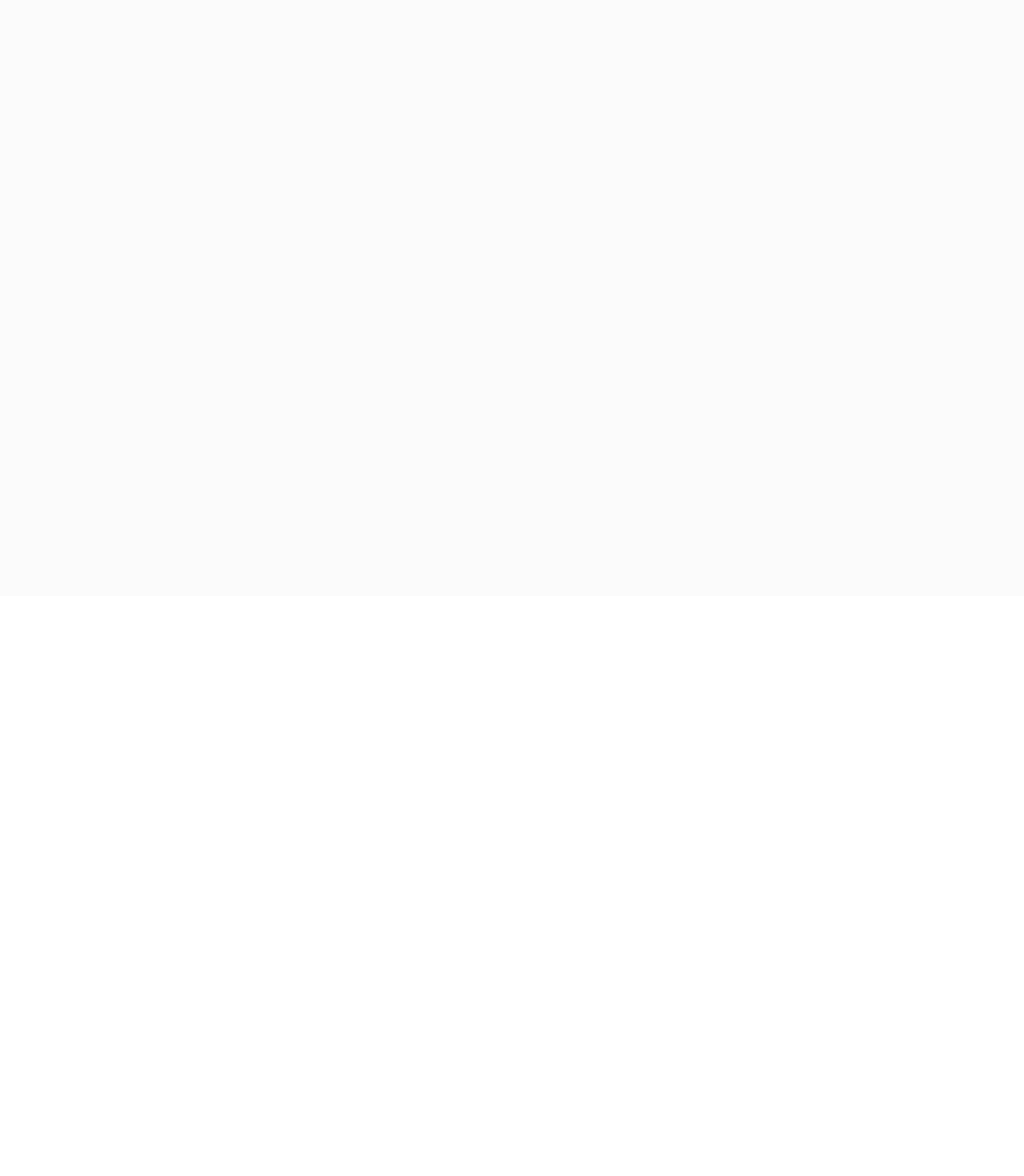
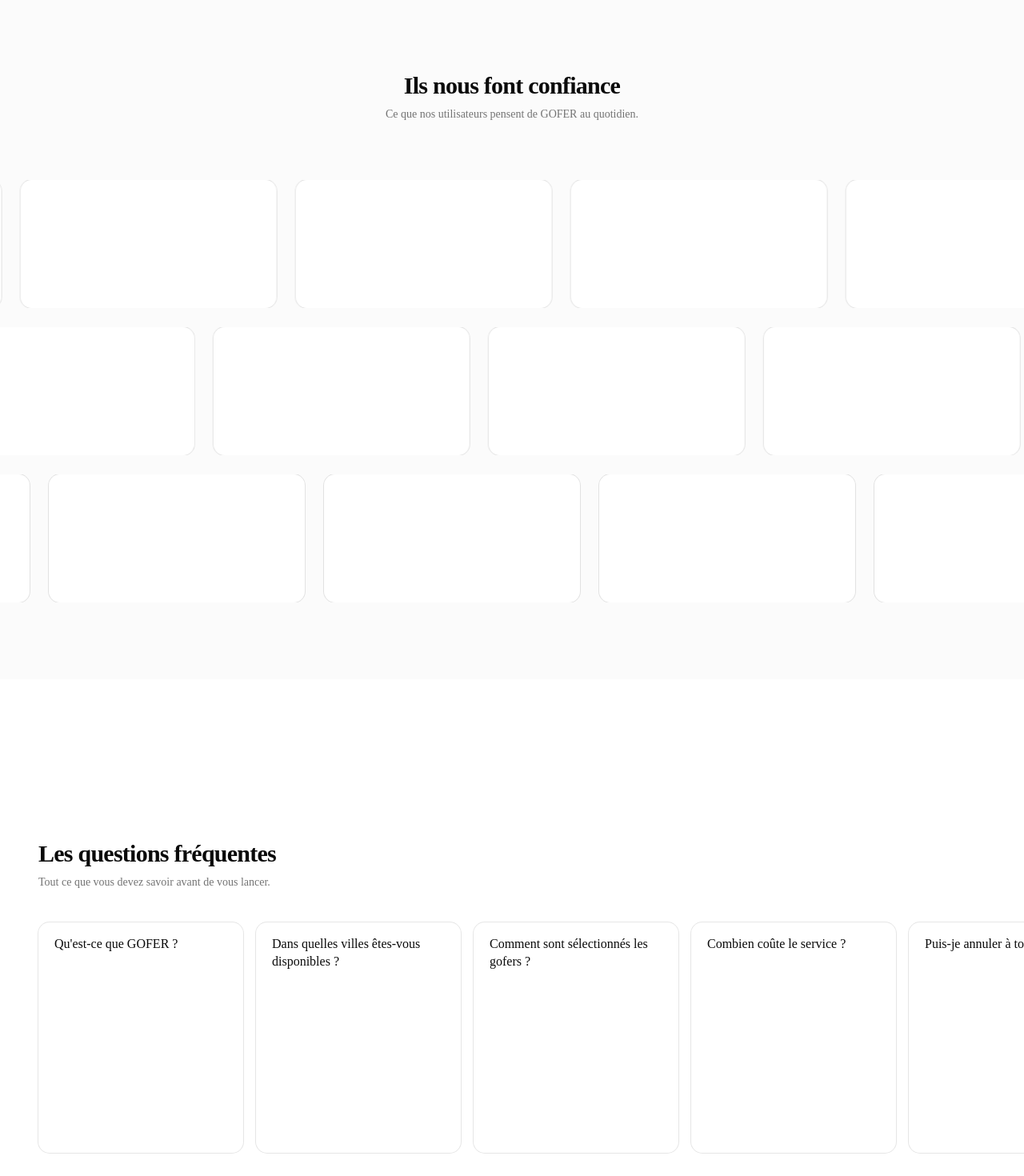
Before and after one commit to Balzekh/gofer, a Next.js app: page / in a window 1280 px wide. Shown: the part 2540-4010 px from the top of the page at 80% size. Built offline with nearby package versions, Linux system fonts and the light colour scheme.

Commit message:
feat(sections): add reviews and faq sections

```diff
--- a/messages/fr.json
+++ b/messages/fr.json
@@ -14,5 +14,21 @@
   "accueil": {
     "headline": "Gagnez du temps sur tout le reste.",
     "description": "Courses, livraisons, petites tâches : confiez-les à un gofer disponible près de chez vous."
+  },
+  "avis": {
+    "title": "Ils nous font confiance",
+    "subtitle": "Ce que nos utilisateurs pensent de GOFER au quotidien."
+  },
+  "faq": {
+    "title": "Les questions fréquentes",
+    "subtitle": "Tout ce que vous devez savoir avant de vous lancer.",
+    "items": [
+      { "question": "Qu'est-ce que GOFER ?", "answer": "GOFER est un service à la demande qui met un assistant à votre disposition pour vos courses et vos tâches du quotidien." },
+      { "question": "Dans quelles villes êtes-vous disponibles ?", "answer": "Nous couvrons les principales agglomérations et nous étendons notre réseau chaque mois." },
+      { "question": "Comment sont sélectionnés les gofers ?", "answer": "Chaque gofer passe par une vérification d'identité et un entretien avant de rejoindre la plateforme." },
+      { "question": "Combien coûte le service ?", "answer": "Vous payez à la tâche ou via un abonnement mensuel, sans frais cachés ni engagement." },
+      { "question": "Puis-je annuler à tout moment ?", "answer": "Oui, les abonnements sont sans engagement et résiliables en un clic depuis votre compte." },
+      { "question": "Mes paiements sont-ils sécurisés ?", "answer": "Tous les paiements passent par un prestataire certifié ; vos données bancaires ne sont jamais stockées." }
+    ]
   }
 }
--- a/src/app/globals.css
+++ b/src/app/globals.css
@@ -46,6 +46,18 @@
   --radius-2xl: calc(var(--radius) * 1.8);
   --radius-3xl: calc(var(--radius) * 2.2);
   --radius-4xl: calc(var(--radius) * 2.6);
+}
+
+@theme {
+  --animate-marquee-1: marquee 40s linear infinite;
+  --animate-marquee-2: marquee 50s linear infinite reverse;
+  --animate-marquee-3: marquee 45s linear infinite;
+
+  @keyframes marquee {
+    to {
+      transform: translateX(-50%);
+    }
+  }
 }
 
 :root {
--- a/src/app/page.tsx
+++ b/src/app/page.tsx
@@ -1,4 +1,6 @@
 import { Accueil } from "@/components/sections/accueil";
+import { Avis } from "@/components/sections/avis";
+import { Faq } from "@/components/sections/faq";
 import { Presentation } from "@/components/sections/presentation";
 import { Tarifs } from "@/components/sections/tarifs";
 
@@ -9,8 +11,8 @@
         <Accueil />
         <Presentation />
         <Tarifs />
-        <section id="avis" className="min-h-screen scroll-mt-20 bg-muted/40" />
-        <section id="faq" className="min-h-screen scroll-mt-20 bg-background" />
+        <Avis />
+        <Faq />
       </main>
 
       <footer className="min-h-[50vh] bg-secondary" />
--- /dev/null
+++ b/src/components/sections/avis.tsx
@@ -0,0 +1,50 @@
+import { useTranslations } from "next-intl";
+
+import { Card } from "@/components/ui/card";
+import { cn } from "@/lib/utils";
+
+const CARDS_PER_SET = 6;
+const cardSet = Array.from({ length: CARDS_PER_SET }, (_, cardNumber) => cardNumber);
+
+function MarqueeRow({ animationClassName }: { animationClassName: string }) {
+  return (
+    <div className="overflow-hidden">
+      <div
+        className={cn(
+          "flex w-max gap-6",
+          animationClassName,
+          "motion-reduce:animate-none"
+        )}
+      >
+        {cardSet.map((cardNumber) => (
+          <Card key={`set-a-${cardNumber}`} className="h-40 w-80 shrink-0" />
+        ))}
+        {cardSet.map((cardNumber) => (
+          <Card key={`set-b-${cardNumber}`} className="h-40 w-80 shrink-0" />
+        ))}
+      </div>
+    </div>
+  );
+}
+
+export function Avis() {
+  const t = useTranslations("avis");
+
+  return (
+    <section
+      id="avis"
+      className="min-h-screen scroll-mt-20 bg-muted/40 flex flex-col justify-center gap-6 overflow-hidden py-24"
+    >
+      <div className="mx-auto mt-12 mb-12 flex max-w-2xl flex-col items-center gap-2 px-6 text-center">
+        <h2 className="text-3xl font-semibold tracking-tight text-foreground">
+          {t("title")}
+        </h2>
+        <p className="max-w-md text-sm text-muted-foreground">{t("subtitle")}</p>
+      </div>
+
+      <MarqueeRow animationClassName="animate-marquee-1" />
+      <MarqueeRow animationClassName="animate-marquee-2" />
+      <MarqueeRow animationClassName="animate-marquee-3" />
+    </section>
+  );
+}
--- /dev/null
+++ b/src/components/sections/faq.tsx
@@ -0,0 +1,43 @@
+import { useTranslations } from "next-intl";
+
+import { Card } from "@/components/ui/card";
+
+interface FaqItem {
+  question: string;
+  answer: string;
+}
+
+export function Faq() {
+  const t = useTranslations("faq");
+  const items: FaqItem[] = t.raw("items");
+
+  return (
+    <section
+      id="faq"
+      className="min-h-screen scroll-mt-20 bg-background flex flex-col justify-center gap-8 py-24"
+    >
+      <div className="flex flex-col items-start gap-2 px-12 text-left">
+        <h2 className="text-3xl font-semibold tracking-tight text-foreground">
+          {t("title")}
+        </h2>
+        <p className="max-w-md text-sm text-muted-foreground">{t("subtitle")}</p>
+      </div>
+
+      <div className="flex gap-4 overflow-x-auto px-12 py-2 [scrollbar-width:none] [&::-webkit-scrollbar]:hidden">
+        {items.map((item) => (
+          <Card
+            key={item.question}
+            className="h-72 w-64 shrink-0 px-5 transition-[width] duration-300 ease-out motion-reduce:transition-none hover:w-[520px]"
+          >
+            <p className="line-clamp-2 text-base leading-snug font-medium text-card-foreground">
+              {item.question}
+            </p>
+            <p className="line-clamp-6 text-sm text-muted-foreground opacity-0 transition-opacity duration-300 ease-out group-hover/card:opacity-100 motion-reduce:transition-none">
+              {item.answer}
+            </p>
+          </Card>
+        ))}
+      </div>
+    </section>
+  );
+}
```
